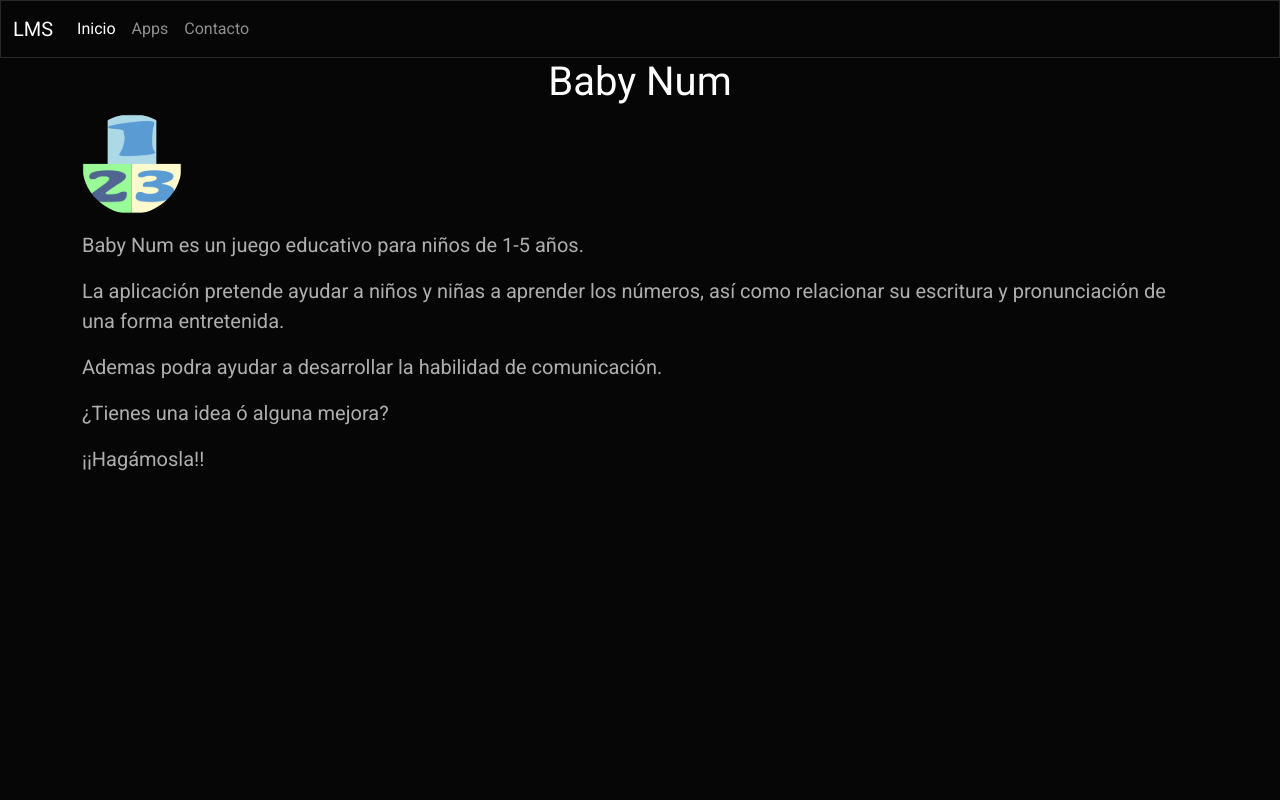
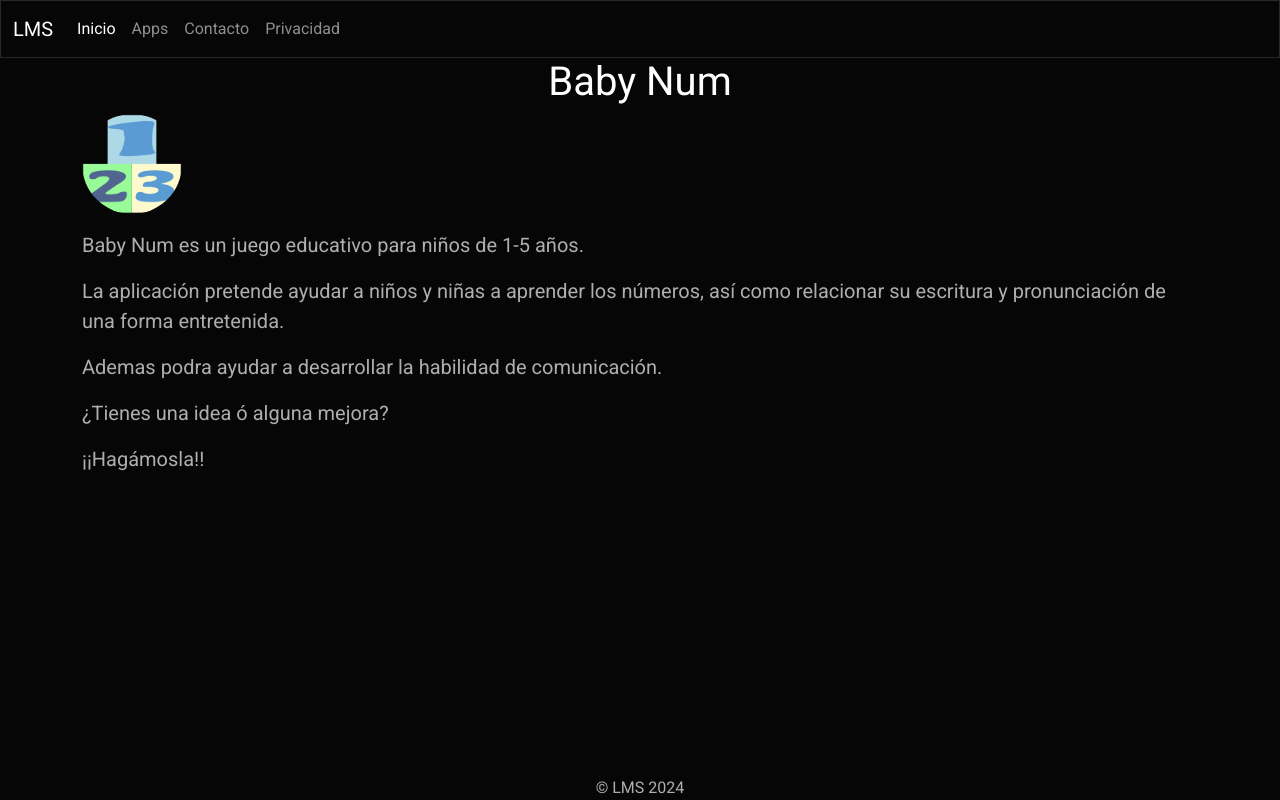
Before and after one commit to JulioCesarDelAngel/LMS, a React (Create React App) app: page / in a window 1280 px wide. Built offline with nearby package versions, Linux system fonts and the light colour scheme.

Commit message:
se agrega footer y politica de privacidad

```diff
--- a/src/App.js
+++ b/src/App.js
@@ -1,11 +1,11 @@
 import Header from "./components/Header";
-//import Footer from './components/Footer';
+import Footer from './components/Footer';
 import { Fragment } from 'react';
 function App() {
   return (
       <Fragment>
       <Header/>
-{/* //      <Footer/> */}
+      <Footer/>
       </Fragment>
   );
 }
--- /dev/null
+++ b/src/components/Footer.js
@@ -0,0 +1,9 @@
+import React from "react";
+
+export default function Footer(){
+    return(
+        <footer className="footer fixed-bottom container text-center col-md-2 ">
+            © LMS 2024
+        </footer>
+    );
+}
--- a/src/components/Header.js
+++ b/src/components/Header.js
@@ -3,6 +3,7 @@ import { useState } from "react";
 import Navigation from "./Navigation";
 import Home from './pages/Home'
 import Contact from "./pages/Contact";
+import Privacy from "./pages/Privacy";
 // import Apps from "./pages/Apps";
 
 export default function Header(){
@@ -18,6 +19,9 @@ export default function Header(){
         }
         if (currentPage === 'Contact') {
           return <Contact />;
+        }
+        if (currentPage === 'Privacy') {
+          return <Privacy />;
         }
         return <Home />;
       };
--- a/src/components/Navigation.js
+++ b/src/components/Navigation.js
@@ -4,7 +4,7 @@ export default function Navigation({currentPage, handlePageChange}){
 
 <nav className="navbar navbar-expand-lg navbar-dark bg-dark">
   <div className="container-fluid">
-    <a className="navbar-brand" href="https://juliocesardelangel.github.io/LMS//">LMS</a>
+    <a className="navbar-brand" href="https://juliocesardelangel.github.io/LMS">LMS</a>
     <button className="navbar-toggler" type="button" data-bs-toggle="collapse" data-bs-target="#navbarColor02" aria-controls="navbarColor02" aria-expanded="false" aria-label="Toggle navigation">
       <span className="navbar-toggler-icon"></span>
     </button>
@@ -24,6 +24,10 @@ export default function Navigation({currentPage, handlePageChange}){
           <a className={currentPage === "Contact" ? "nav-link active" : "nav-link"} href="#Contact"
           onClick={()=> handlePageChange('Contact')}>Contacto</a>
         </li>
+        <li className="nav-item" data-bs-toggle="collapse" data-bs-target="#navbarColor02">
+          <a className={currentPage === "Privacy" ? "nav-link active" : "nav-link"} href="#Privacy"
+          onClick={()=> handlePageChange('Privacy')}>Privacidad</a>
+        </li>
       </ul>
     </div>
   </div>
--- a/src/components/pages/Home.js
+++ b/src/components/pages/Home.js
@@ -1,7 +1,7 @@
 import React, { Fragment } from "react";
 import logoImg from '../../logo.svg'
 
-export default function Bio () {
+export default function Home () {
     return (
         <Fragment>
             <h3 className="text-center">Baby Num</h3>
--- /dev/null
+++ b/src/components/pages/Privacy.js
@@ -0,0 +1,23 @@
+import React, { Fragment } from "react";
+import logoImg from '../../logo.svg'
+
+export default function Privacy () {
+    return (
+        <Fragment>
+            <h3 className="text-center">Politica de privacidad Baby Num</h3>
+            <img src={logoImg} className="rounded-circle" style={{with:"100px",height:"100px"}}
+            borderRadius="50%" alt="Logo Img"></img>
+                <figure class="text-center">
+                <blockquote className="blockquote mt-1">
+                <p className="text-start">LMS opera la aplicación Baby Num.</p>
+                <p className="text-start">Esta página le informa de nuestras políticas con respecto a la recopilación, uso y divulgación de datos personales cuando utiliza nuestro Servicio.</p>
+                        <p className="text-start">- No recopilamos ningún tipo de información personal de los usuarios de nuestra aplicación. No solicitamos, almacenamos ni procesamos datos personales de ninguna forma.</p>
+                        <p className="text-start">- Podemos actualizar nuestra Política de Privacidad de vez en cuando. Le notificaremos cualquier cambio publicando la nueva Política de Privacidad en esta página.</p>
+                        <p className="text-start">- Se le aconseja que revise esta Política de Privacidad periódicamente para cualquier cambio. Los cambios a esta Política de Privacidad son efectivos cuando se publican en esta página.</p>
+                        <p className="text-start">Si tiene alguna pregunta sobre esta Política de Privacidad, por favor contáctenos a travez del formulario de contacto.</p>
+                </blockquote>
+                </figure>
+
+        </Fragment>
+    );
+}
```
